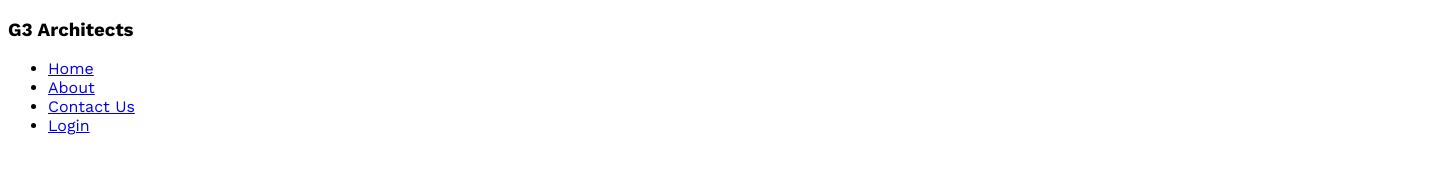
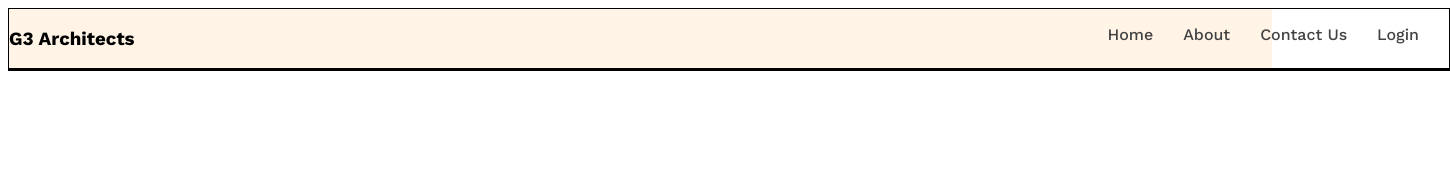
Before and after one commit to istiakAHMEDsaad/G3-Architects, a plain HTML site: page index.html in a window 1280 px wide. Shown: the whole page, 1450 px wide, since content can reach past the window. Drawn offline with nearby package versions, Linux system fonts and the light colour scheme.

Commit message:
customize some navbar

```diff
--- a/index.html
+++ b/index.html
@@ -7,19 +7,30 @@
     <link rel="shortcut icon" href="https://cdn-icons-png.flaticon.com/512/8203/8203469.png" type="image/x-icon">
     <link rel="stylesheet" href="./style/style.css">
 </head>
-<body>
+<body class="work-sans-regularFont">
     <!-- Header Section -->
-    <header class="work-sans-regularFont">
-        <nav class="navbar">
-            <h3 class="brandTitle">G3 Architects</h3>
-            <ul class="navLinks">
+    <header class="bg-light">
+        <nav class="navbar display-flex">
+            <h3 class="brand-title">G3 Architects</h3>
+            <ul class="nav-links display-flex">
                 <!-- li.navItem*4>a.navlink -->
-                <li class="navItem"><a href="#" class="navlink">Home</a></li>
-                <li class="navItem"><a href="#" class="navlink">About</a></li>
-                <li class="navItem"><a href="#" class="navlink">Contact Us</a></li>
-                <li class="navItem"><a href="#" class="navlink">Login</a></li>
+                <li class="nav-item">
+                    <a href="#" class="nav-link text-dark2">Home</a>
+                </li>
+                <li class="nav-item">
+                    <a href="#" class="nav-link text-dark2">About</a>
+                </li>
+                <li class="nav-item">
+                    <a href="#" class="nav-link text-dark2">Contact Us</a>
+                </li>
+                <li class="nav-item">
+                    <a href="#" class="nav-link text-dark2">Login</a>
+                </li>
             </ul>
         </nav>
+        <div class="banner">
+
+        </div>
     </header>
 
     <!-- Main Section -->
--- a/style/style.css
+++ b/style/style.css
@@ -6,3 +6,43 @@
   font-weight: 400;
   font-style: normal;
 }
+
+/* Shared Style Class */
+/* Custom Dark 2*/
+.text-dark2{
+    color: #424242;
+}
+/* Custom Dark 3 */
+.text-dark3{
+    color: #727272;
+}
+/* Light Background Color */
+.bg-light{
+    background-color: rgba(255, 144, 14, 0.1);
+}
+
+
+/* Display Flex */
+.display-flex{
+    display: flex;
+}
+
+
+/* Navbar */
+.nav-links{
+    list-style: none;
+}
+.nav-link{
+    text-decoration: none;
+    font-weight: 500;
+    margin-right: 30px;
+}
+.navbar{
+    justify-content: space-between;
+}
+.banner,
+.navbar{
+    border: 1px solid black;
+    width: 1440px;
+    margin: 0 auto;
+}
```
